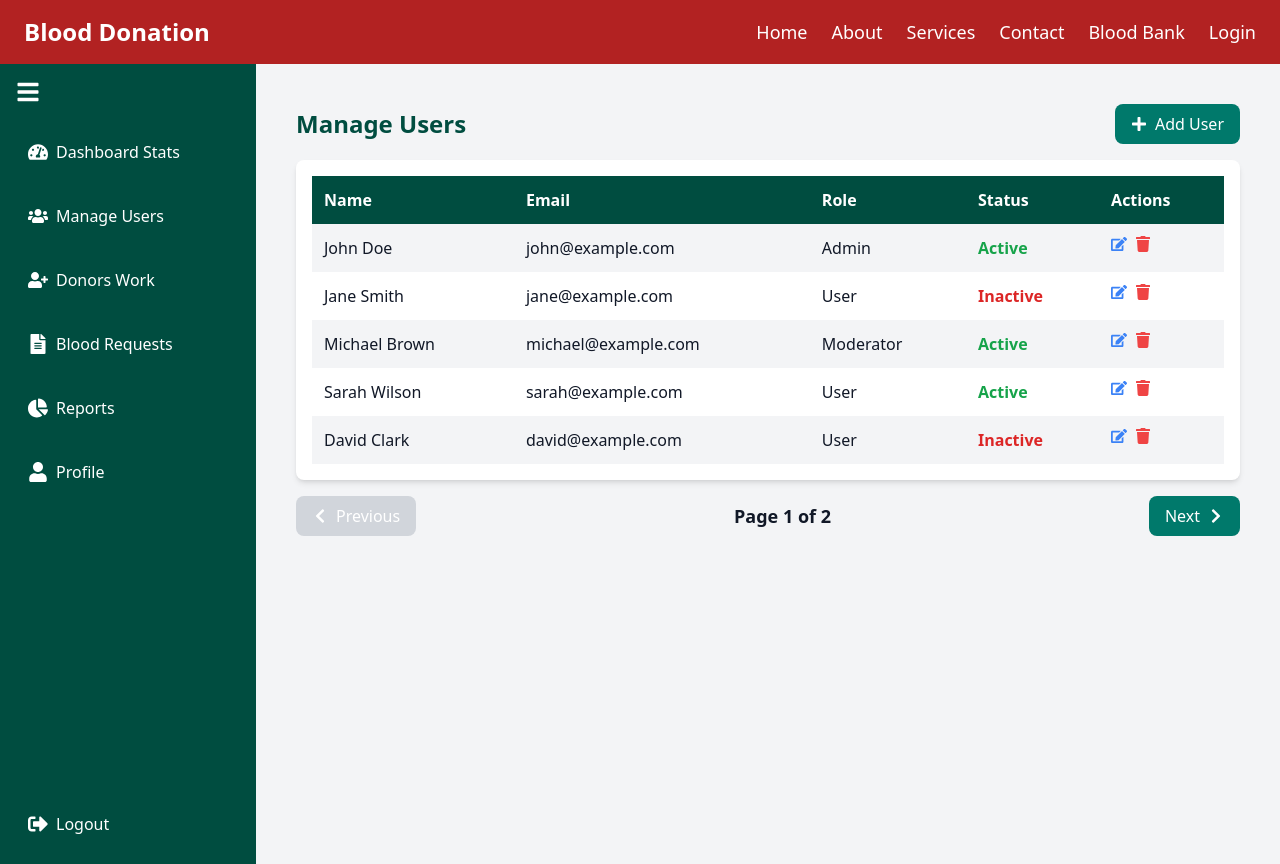
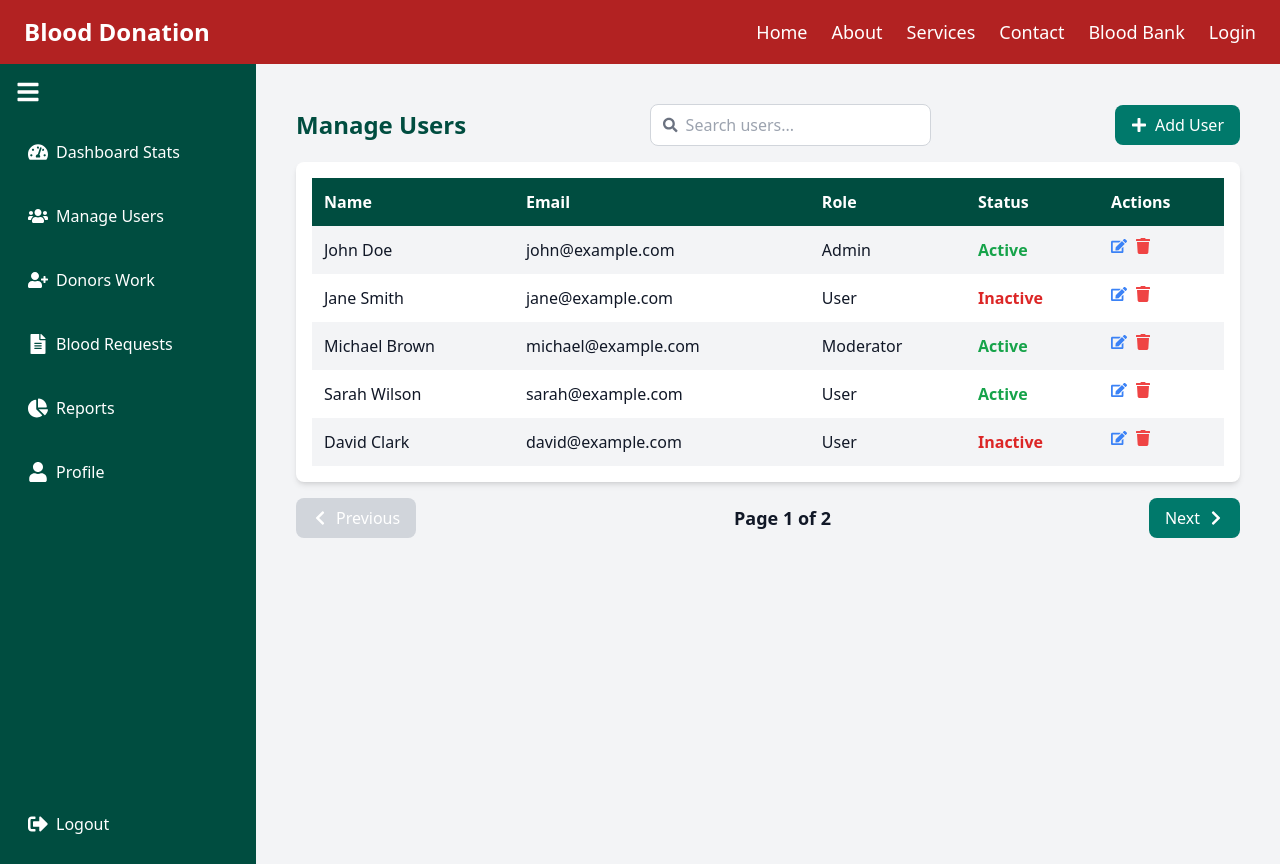
Before and after one commit to mupashirbare/Blood-donation-management, a React (Vite) app in the folder frontend/: page /admin/users in a window 1280 px wide. Built offline with nearby package versions, Linux system fonts and the light colour scheme.

Commit message:
i was added the search to filter users to the Users pages

```diff
--- a/frontend/src/pages/UsersPage.jsx
+++ b/frontend/src/pages/UsersPage.jsx
@@ -1,5 +1,5 @@
 import { useState } from "react";
-import { FaEdit, FaTrash, FaPlus, FaChevronLeft, FaChevronRight } from "react-icons/fa";
+import { FaEdit, FaTrash, FaPlus, FaChevronLeft, FaChevronRight, FaSearch } from "react-icons/fa";
 
 const UsersPage = () => {
   const usersData = [
@@ -12,18 +12,35 @@ const UsersPage = () => {
   ];
 
   const [currentPage, setCurrentPage] = useState(1);
+  const [searchQuery, setSearchQuery] = useState("");
   const usersPerPage = 5;
 
-  // Pagination
+  const filteredUsers = usersData.filter(user =>
+    user.name.toLowerCase().includes(searchQuery.toLowerCase()) ||
+    user.email.toLowerCase().includes(searchQuery.toLowerCase()) ||
+    user.role.toLowerCase().includes(searchQuery.toLowerCase()) ||
+    user.status.toLowerCase().includes(searchQuery.toLowerCase())
+  );
+
+  const totalPages = Math.ceil(filteredUsers.length / usersPerPage);
   const startIndex = (currentPage - 1) * usersPerPage;
-  const displayedUsers = usersData.slice(startIndex, startIndex + usersPerPage);
-  const totalPages = Math.ceil(usersData.length / usersPerPage);
+  const displayedUsers = filteredUsers.slice(startIndex, startIndex + usersPerPage);
 
   return (
     <div className="p-4">
-      {/* Header with Add User Button */}
-      <div className="flex justify-between items-center mb-4">
+      {/* Header with Add User Button and Search Input */}
+      <div className="flex flex-col md:flex-row justify-between items-center mb-4 gap-4">
         <h2 className="text-2xl font-bold text-[#004D40]">Manage Users</h2>
+        <div className="flex items-center border border-gray-300 rounded-lg px-3 py-2 bg-white">
+          <FaSearch className="text-gray-500 mr-2" />
+          <input
+            type="text"
+            placeholder="Search users..."
+            className="outline-none w-full"
+            value={searchQuery}
+            onChange={(e) => setSearchQuery(e.target.value)}
+          />
+        </div>
         <button className="bg-[#00796B] text-white px-4 py-2 rounded-lg flex items-center gap-2 hover:bg-[#004D40]">
           <FaPlus /> Add User
         </button>
```
